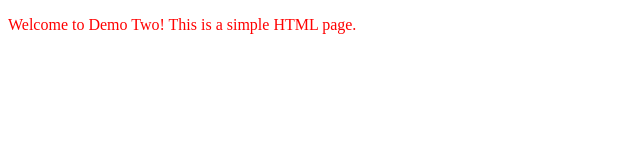
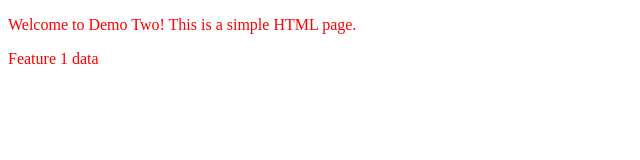
Before and after one commit to Richa107386/localrepo, a plain HTML site: page index.html in a window 1280 px wide. Shown: the full height of the page, 0-640 px from the left. Drawn offline with Linux system fonts and the light colour scheme.

Commit message:
add new paragraph in index.html for feature1

```diff
--- a/index.html
+++ b/index.html
@@ -8,4 +8,5 @@
 </head>
 <body>
     <p>Welcome to Demo Two! This is a simple HTML page.</p>
+    <p>Feature 1 data</p>
 </body>
```
